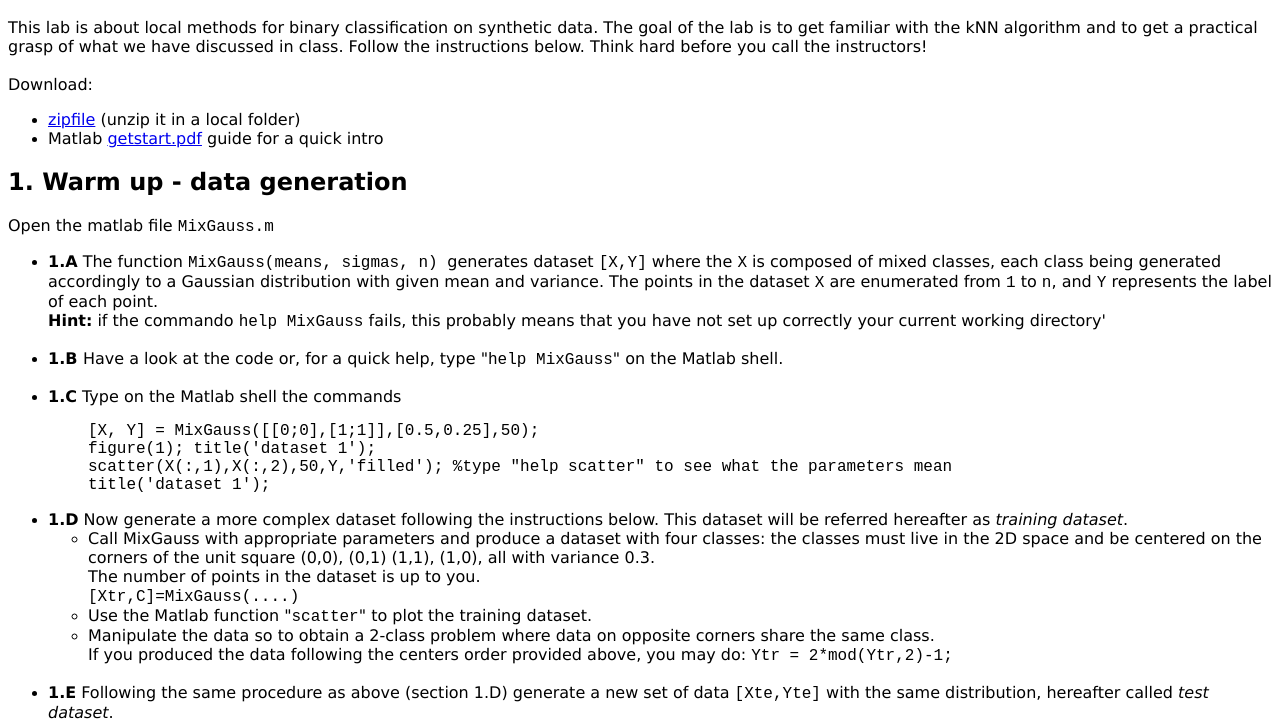
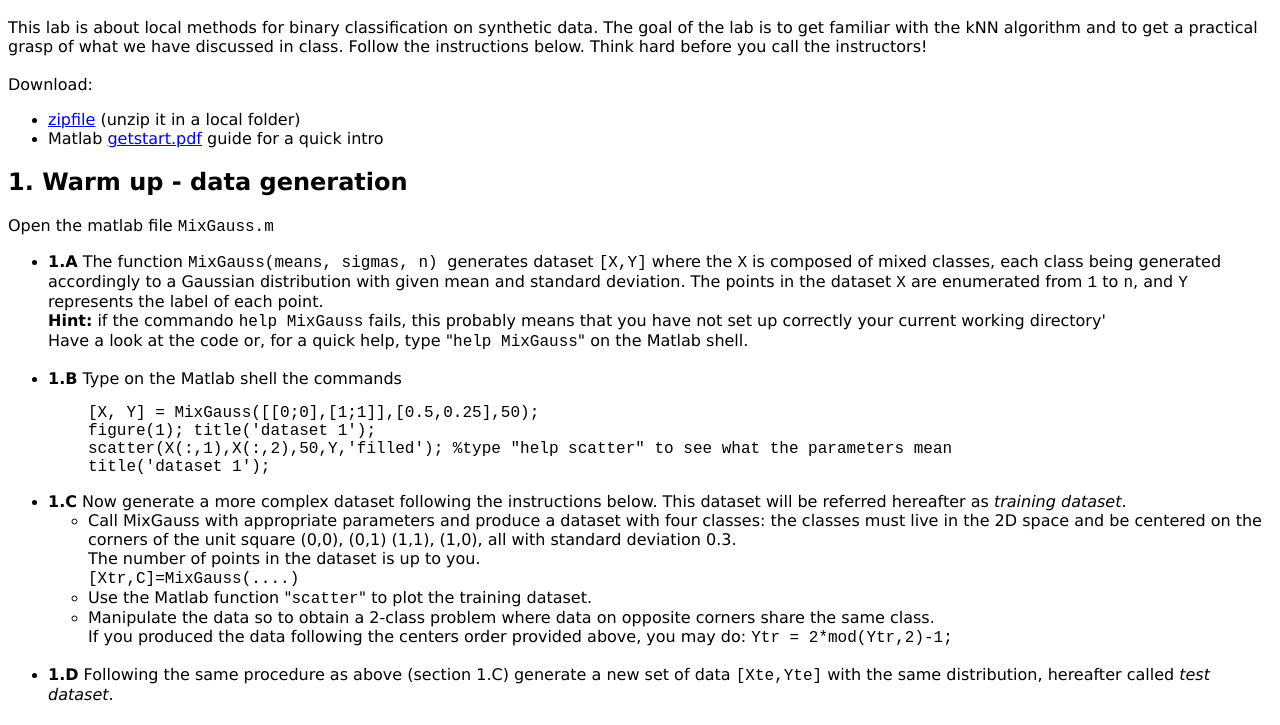
Before and after one commit to LCSL/MLCClabs, a plain HTML site: page Lab1/index.html in a window 1280 px wide. Shown: the part 68-793 px from the top of the page. Drawn offline with Linux system fonts and the light colour scheme.

Commit message:
Fixed some typos in td1 until  3.A

```diff
--- a/Lab1/index.html
+++ b/Lab1/index.html
@@ -34,7 +34,7 @@
             sigmas, n) </span>generates dataset <span style="font-family: Courier New,Courier,monospace;">[X,Y]</span>
             where the <span style="font-family: Courier New,Courier,monospace;">X</span>
             is composed of mixed classes, each class being generated accordingly
-            to a Gaussian distribution with given mean and variance. The points in the dataset
+            to a Gaussian distribution with given mean and standard deviation. The points in the dataset
             <span style="font-family: Courier New,Courier,monospace;">X</span> are enumerated
             from <span style="font-family: Courier New,Courier,monospace;">1</span> to
             <span style="font-family: Courier New,Courier,monospace;">n</span>, and <span style="font-family: Courier New,Courier,monospace;">Y</span>
@@ -42,15 +42,13 @@
             <br>
             <b>Hint:</b> if the commando <span style="font-family: Courier New,Courier,monospace;">help MixGauss</span>
             fails, this probably means that you have not set up correctly your current working directory'
+            <br>
+            Have a look at the code or, for a quick help, type "<span style="font-family: Courier New,Courier,monospace;">help
+            MixGauss</span>" on the Matlab shell.
         </span></li>
         <br>
 
-      <li><span style="font-family: Verdana;"><strong>1.B </strong>Have a look
-          at the code or, for a quick help, type "<span style="font-family: Courier New,Courier,monospace;">help
-            MixGauss</span>" on the Matlab shell. </span></li>
-        <br>
-
-      <li><span style="font-family: Verdana;"><strong>1.C</strong> Type on the
+      <li><span style="font-family: Verdana;"><strong>1.B</strong> Type on the
           Matlab shell the commands</span></li>
     </ul>
     <span style="font-family: Verdana;"> </span>
@@ -62,14 +60,14 @@
           title('dataset 1');</span></span></p>
     <span style="font-family: Verdana;"> </span>
     <ul>
-      <li><span style="font-family: Verdana;"><strong>1.D</strong> Now generate
+      <li><span style="font-family: Verdana;"><strong>1.C</strong> Now generate
           a more complex dataset following the instructions below.
           This dataset will be referred hereafter as <i>training dataset</i>.&nbsp;</span></li>
       <ul>
         <li><span style="font-family: Verdana;">Call MixGauss with appropriate
             parameters and produce a dataset with four classes: the classes must
             live in the 2D space and be centered on the corners of the unit
-            square (0,0), (0,1) (1,1), (1,0), all with variance 0.3. <br>
+            square (0,0), (0,1) (1,1), (1,0), all with standard deviation 0.3. <br>
             The number of points in the dataset is up to you. <br>
             <span style="font-family: Courier New,Courier,monospace;">[Xtr,C]=MixGauss(....)
               </span></span></li>
@@ -87,8 +85,8 @@
          </span></li>
          <br>
       </ul>
-      <li><span style="font-family: Verdana;"><strong>1.E</strong> Following the
-          same procedure as above (section 1.D) generate a new set of data
+      <li><span style="font-family: Verdana;"><strong>1.D</strong> Following the
+          same procedure as above (section 1.C) generate a new set of data
           <span style="font-family: Courier New,Courier,monospace;">[Xte,Yte]</span>  with
           the same distribution, hereafter called <i>test dataset</i>.
       </span></li>
@@ -141,7 +139,7 @@
           <span style="font-family: Verdana;"> </span>
           <div style="margin-left: 80px;"><span style="font-family: Verdana;">
               <span style="font-family: Courier New,Courier,monospace;">
-              sum(Ypred~=Yts) ./ size(Yte,1)
+              sum(Ypred ~= Yte) ./ size(Yte, 1)
         <span style="font-family: Verdana;"> </span>
 
     </ul>
```
Also changed, not shown: 3 other files.
